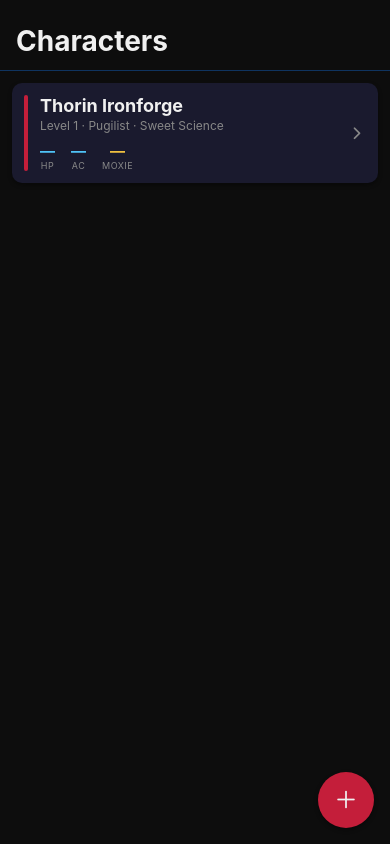
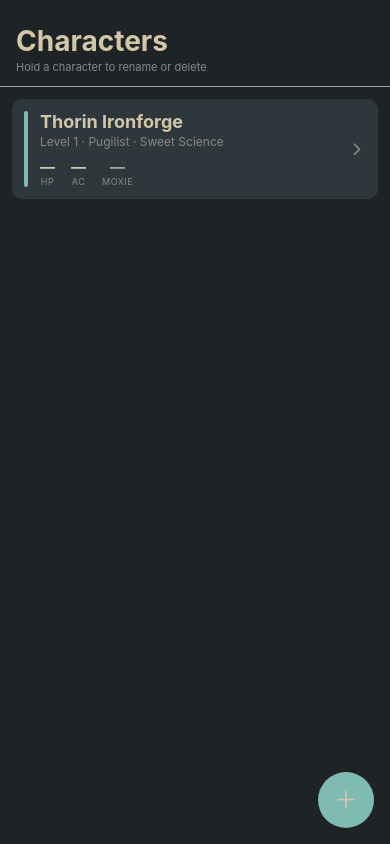
Before and after one commit to Bohica72/CSheet, a React Native app: screen /Characters in a window 390 px wide. Built offline with nearby package versions, Linux system fonts and the light colour scheme.

Commit message:
Initial commit

```diff
--- a/src/components/ItemCard.js
+++ b/src/components/ItemCard.js
@@ -62,18 +62,18 @@ function StatPill({ label, value }) {
 
 const styles = StyleSheet.create({
   overlay: { flex: 1, backgroundColor: 'rgba(0,0,0,0.75)', justifyContent: 'flex-end' },
-  card: { backgroundColor: '#16213e', borderTopLeftRadius: 20, borderTopRightRadius: 20, padding: 24, maxHeight: '80%' },
-  name: { color: '#fff', fontSize: 22, fontWeight: 'bold', marginBottom: 10 },
+  card: { backgroundColor: '#2e383c', opacity: 0.8, borderTopLeftRadius: 20, borderTopRightRadius: 20, padding: 24, maxHeight: '80%' },
+  name: { color: '#d3c6aa', fontSize: 22, fontWeight: 'bold', marginBottom: 10 },
   tagRow: { flexDirection: 'row', flexWrap: 'wrap', marginBottom: 10 },
   tag: { backgroundColor: '#0f3460', borderRadius: 12, paddingHorizontal: 10, paddingVertical: 4, marginRight: 6, marginBottom: 6 },
-  tagHighlight: { backgroundColor: '#e94560' },
-  tagText: { color: '#fff', fontSize: 11 },
+  tagHighlight: { backgroundColor: '#45443c' },
+  tagText: { color: '#d3c6aa', fontSize: 11 },
   statRow: { flexDirection: 'row', flexWrap: 'wrap', marginBottom: 12 },
-  pill: { backgroundColor: '#0f3460', borderRadius: 8, padding: 8, marginRight: 8, marginBottom: 8, alignItems: 'center' },
-  pillLabel: { color: '#aaa', fontSize: 10 },
-  pillValue: { color: '#4fc3f7', fontSize: 16, fontWeight: 'bold' },
+  pill: { backgroundColor: '#384b55', borderRadius: 8, padding: 8, marginRight: 8, marginBottom: 8, alignItems: 'center' },
+  pillLabel: { color: '#d3c6aa', fontSize: 10 },
+  pillValue: { color: '#d3c6aa', fontSize: 16, fontWeight: 'bold' },
   description: { color: '#ccc', fontSize: 13, lineHeight: 20, marginBottom: 16 },
-  addButton: { backgroundColor: '#e94560', borderRadius: 8, padding: 14, alignItems: 'center', marginBottom: 10 },
+  addButton: { backgroundColor: '#7fbbb3', borderRadius: 8, padding: 14, alignItems: 'center', marginBottom: 10 },
   addButtonText: { color: '#fff', fontWeight: 'bold', fontSize: 16 },
   closeText: { color: '#aaa', textAlign: 'center', paddingVertical: 8 },
 });
--- a/src/screens/CharacterList.js
+++ b/src/screens/CharacterList.js
@@ -1,23 +1,23 @@
-import React, { useState, useCallback } from 'react';
+import React, { useState, useCallback, useRef } from 'react';
 import { useFocusEffect } from '@react-navigation/native';
 import {
   View, Text, FlatList, TouchableOpacity,
-  StyleSheet, ActivityIndicator, StatusBar
+  StyleSheet, ActivityIndicator, StatusBar,
+  Modal, TextInput, Alert
 } from 'react-native';
 import { Ionicons } from '@expo/vector-icons';
-import { loadCharacters, addCharacter } from '../utils/CharacterStore';
+import { loadCharacters, addCharacter, saveCharacter, deleteCharacter } from '../utils/CharacterStore';
 import { Character } from '../models/Character';
 import { sampleCharacter } from '../data/sampleCharacter';
 import { colors, spacing, typography, radius, shadows, sharedStyles } from '../styles/theme';
 
-function rarityColor(classId) {
-  // Extend this as you add more classes
-  return colors.accent;
-}
-
 export default function CharacterList({ onSelectCharacter }) {
-  const [characters, setCharacters] = useState([]);
-  const [loading, setLoading] = useState(true);
+  const [characters, setCharacters]         = useState([]);
+  const [loading, setLoading]               = useState(true);
+  const [actionModalVisible, setActionModalVisible] = useState(false);
+  const [renameModalVisible, setRenameModalVisible] = useState(false);
+  const [renameInput, setRenameInput]       = useState('');
+  const selectedCharRef                     = useRef(null);
 
   useFocusEffect(
     useCallback(() => {
@@ -25,7 +25,7 @@ export default function CharacterList({ onSelectCharacter }) {
         setLoading(true);
         const data = await loadCharacters();
         if (data.length === 0) {
-        const seeded = { ...sampleCharacter, id: 'char_' + Date.now() };
+          const seeded  = { ...sampleCharacter, id: 'char_' + Date.now() };
           const updated = await addCharacter(seeded);
           setCharacters(updated);
         } else {
@@ -36,15 +36,58 @@ export default function CharacterList({ onSelectCharacter }) {
     }, [])
   );
 
-
   const handleAdd = async () => {
     const newChar = {
       ...sampleCharacter,
-      id: 'char_' + Date.now(),
+      id:   'char_' + Date.now(),
       name: 'New Pugilist ' + (characters.length + 1),
     };
     const updated = await addCharacter(newChar);
     setCharacters(updated);
+  };
+
+  const handleLongPress = (item) => {
+    selectedCharRef.current = item;
+    setActionModalVisible(true);
+  };
+
+  const openRename = () => {
+    setRenameInput(selectedCharRef.current?.name ?? '');
+    setActionModalVisible(false);
+    setTimeout(() => setRenameModalVisible(true), 300);
+  };
+
+  const handleRename = async () => {
+    const trimmed = renameInput.trim();
+    if (!trimmed) return;
+    const updated = { ...selectedCharRef.current, name: trimmed };
+    await saveCharacter(updated);
+    setCharacters(prev =>
+      prev.map(c => c.id === updated.id ? { ...c, name: trimmed } : c)
+    );
+    setRenameModalVisible(false);
+  };
+
+  const handleDelete = () => {
+    const char = selectedCharRef.current;
+    setActionModalVisible(false);
+    setTimeout(() => {
+      Alert.alert(
+        'Delete Character',
+        `Are you sure you want to delete ${char.name}? This cannot be undone.`,
+        [
+          { text: 'Cancel', style: 'cancel' },
+          {
+            text: 'Delete',
+            style: 'destructive',
+            onPress: async () => {
+              const updated = await deleteCharacter(char.id);
+              setCharacters(updated);
+            },
+          },
+        ]
+      );
+    }, 300);
   };
 
   if (loading) {
@@ -84,6 +127,7 @@ export default function CharacterList({ onSelectCharacter }) {
       {/* Page header */}
       <View style={styles.header}>
         <Text style={styles.headerTitle}>Characters</Text>
+        <Text style={styles.headerHint}>Hold a character to rename or delete</Text>
       </View>
 
       <FlatList
@@ -94,11 +138,11 @@ export default function CharacterList({ onSelectCharacter }) {
           <TouchableOpacity
             style={styles.characterCard}
             onPress={() => onSelectCharacter(new Character(item))}
+            onLongPress={() => handleLongPress(item)}
+            delayLongPress={400}
             activeOpacity={0.75}
           >
-            {/* Red left accent */}
             <View style={styles.cardAccent} />
-
             <View style={styles.cardBody}>
               <Text style={styles.characterName}>{item.name}</Text>
               <Text style={styles.characterSub}>
@@ -111,25 +155,13 @@ export default function CharacterList({ onSelectCharacter }) {
                   ? ' · ' + item.subclassId.replace(/_/g, ' ').replace(/\b\w/g, c => c.toUpperCase())
                   : ''}
               </Text>
-
-              {/* Quick stats row */}
               <View style={styles.quickStats}>
-                <StatPip label="HP" value={item.hpMax ?? '—'} />
-                <StatPip label="AC" value={item.ac ?? '—'} />
-                <StatPip
-                  label="Moxie"
-                  value={item.moxieMax ?? '—'}
-                  color={colors.gold}
-                />
+                <StatPip label="HP"    value={item.hpMax ?? '—'} />
+                <StatPip label="AC"    value={item.ac ?? '—'} />
+                <StatPip label="Moxie" value={item.moxieMax ?? '—'} color={colors.gold} />
               </View>
             </View>
-
-            <Ionicons
-              name="chevron-forward"
-              size={18}
-              color={colors.textMuted}
-              style={styles.cardChevron}
-            />
+            <Ionicons name="chevron-forward" size={18} color={colors.textMuted} style={styles.cardChevron} />
           </TouchableOpacity>
         )}
       />
@@ -138,6 +170,60 @@ export default function CharacterList({ onSelectCharacter }) {
       <TouchableOpacity style={styles.fab} onPress={handleAdd}>
         <Ionicons name="add" size={28} color={colors.textPrimary} />
       </TouchableOpacity>
+
+      {/* ACTION MODAL — rename or delete */}
+      <Modal visible={actionModalVisible} transparent animationType="fade">
+        <View style={sharedStyles.modalOverlay}>
+          <View style={sharedStyles.modalBox}>
+            <Text style={sharedStyles.modalTitle}>
+              {selectedCharRef.current?.name}
+            </Text>
+            <Text style={styles.actionSub}>
+              Level {selectedCharRef.current?.level ?? 1} · {selectedCharRef.current?.classId ?? 'Pugilist'}
+            </Text>
+
+            <TouchableOpacity style={styles.actionButton} onPress={openRename}>
+              <Ionicons name="pencil-outline" size={20} color={colors.accentSoft} />
+              <Text style={styles.actionButtonText}>Rename</Text>
+            </TouchableOpacity>
+
+            <TouchableOpacity style={[styles.actionButton, styles.actionButtonDanger]} onPress={handleDelete}>
+              <Ionicons name="trash-outline" size={20} color={colors.accent} />
+              <Text style={[styles.actionButtonText, { color: colors.accent }]}>Delete</Text>
+            </TouchableOpacity>
+
+            <TouchableOpacity onPress={() => setActionModalVisible(false)}>
+              <Text style={sharedStyles.cancelText}>Cancel</Text>
+            </TouchableOpacity>
+          </View>
+        </View>
+      </Modal>
+
+      {/* RENAME MODAL */}
+      <Modal visible={renameModalVisible} transparent animationType="slide">
+        <View style={sharedStyles.modalOverlay}>
+          <View style={sharedStyles.modalBox}>
+            <Text style={sharedStyles.modalTitle}>Rename Character</Text>
+            <TextInput
+              style={[sharedStyles.input, styles.renameInput]}
+              value={renameInput}
+              onChangeText={setRenameInput}
+              placeholder="Character name"
+              placeholderTextColor={colors.textDisabled}
+              autoFocus
+              maxLength={40}
+              onSubmitEditing={handleRename}
+            />
+            <TouchableOpacity style={sharedStyles.primaryButton} onPress={handleRename}>
+              <Text style={sharedStyles.primaryButtonText}>Save Name</Text>
+            </TouchableOpacity>
+            <TouchableOpacity onPress={() => setRenameModalVisible(false)}>
+              <Text style={sharedStyles.cancelText}>Cancel</Text>
+            </TouchableOpacity>
+          </View>
+        </View>
+      </Modal>
+
     </View>
   );
 }
@@ -182,6 +268,11 @@ const styles = StyleSheet.create({
     fontWeight: 'bold',
     color: colors.textPrimary,
   },
+  headerHint: {
+    ...typography.subtitle,
+    fontSize: 11,
+    marginTop: 2,
+  },
 
   // List
   listContent: {
@@ -204,9 +295,7 @@ const styles = StyleSheet.create({
     borderRadius: radius.sm,
     marginRight: spacing.md,
   },
-  cardBody: {
-    flex: 1,
-  },
+  cardBody: { flex: 1 },
   characterName: {
     fontSize: 18,
     fontWeight: 'bold',
@@ -217,14 +306,10 @@ const styles = StyleSheet.create({
     ...typography.subtitle,
     marginBottom: spacing.sm,
   },
-  cardChevron: {
-    marginLeft: spacing.sm,
-  },
+  cardChevron: { marginLeft: spacing.sm },
 
   // Quick stats
-  quickStats: {
-    flexDirection: 'row',
-  },
+  quickStats: { flexDirection: 'row' },
   statPip: {
     marginRight: spacing.lg,
     alignItems: 'center',
@@ -254,4 +339,39 @@ const styles = StyleSheet.create({
     justifyContent: 'center',
     ...shadows.card,
   },
+
+  // Action modal
+  actionSub: {
+    color: colors.textMuted,
+    fontSize: 12,
+    textAlign: 'center',
+    marginBottom: spacing.lg,
+  },
+  actionButton: {
+    flexDirection: 'row',
+    alignItems: 'center',
+    backgroundColor: colors.surfaceDeep,
+    borderRadius: radius.sm,
+    padding: spacing.md,
+    marginBottom: spacing.sm,
+    gap: spacing.md,
+    width: '100%',
+  },
+  actionButtonDanger: {
+    borderWidth: 1,
+    borderColor: colors.accentDim,
+  },
+  actionButtonText: {
+    color: colors.textPrimary,
+    fontSize: 15,
+    fontWeight: '600',
+  },
+
+  // Rename modal
+  renameInput: {
+    fontSize: 18,
+    textAlign: 'center',
+    marginBottom: spacing.md,
+    padding: spacing.md,
+  },
 });
--- a/src/styles/theme.js
+++ b/src/styles/theme.js
@@ -1,22 +1,23 @@
 export const colors = {
   // Backgrounds
-  background:   '#0d0d0d',
-  surface:      '#1a1a2e',
-  surfaceAlt:   '#16213e',
-  surfaceDeep:  '#0f3460',
+  background:   '#1e2326',
+  surface:      '#2e383c',
+  surfaceAlt:   '#384b55',
+  surfaceDeep:  '#9da9a0',
+  surfaceDeep2: '#3c4841',
 
   // Accent
-  accent:       '#c41e3a',
+  accent:       '#7fbbb3',
   accentDim:    '#7a1020',
-  accentSoft:   '#4fc3f7',
+  accentSoft:   '#d3c6aa',
 
   // Text
-  textPrimary:  '#f0f0f0',
+  textPrimary:  '#d3c6aa',
   textMuted:    '#888888',
   textDisabled: '#444444',
 
   // Special
-  gold:         '#f0c040',
+  gold:         '#9da9a0',
   success:      '#4caf50',
   warning:      '#ff9800',
 
@@ -32,10 +33,10 @@ export const colors = {
 
   // Ability colours
   ability: {
-    str: '#c41e3a',
-    dex: '#4caf50',
-    con: '#ff9800',
-    int: '#4fc3f7',
+    str: '#e67e80',
+    dex: '#7fbbb3',
+    con: '#dbbc7f',
+    int: '#9da9a0',
     wis: '#b44fc3',
     cha: '#f0c040',
   },
@@ -69,7 +70,7 @@ export const typography = {
 };
 
 export const shadows = {
-  card: {
+  cardV: {
     shadowColor: '#000',
     shadowOffset: { width: 0, height: 2 },
     shadowOpacity: 0.4,
```
Also changed, not shown: src/screens/InventoryScreen.js (+13 -7 lines). Lines whose indentation alone changed are shown as unchanged.
